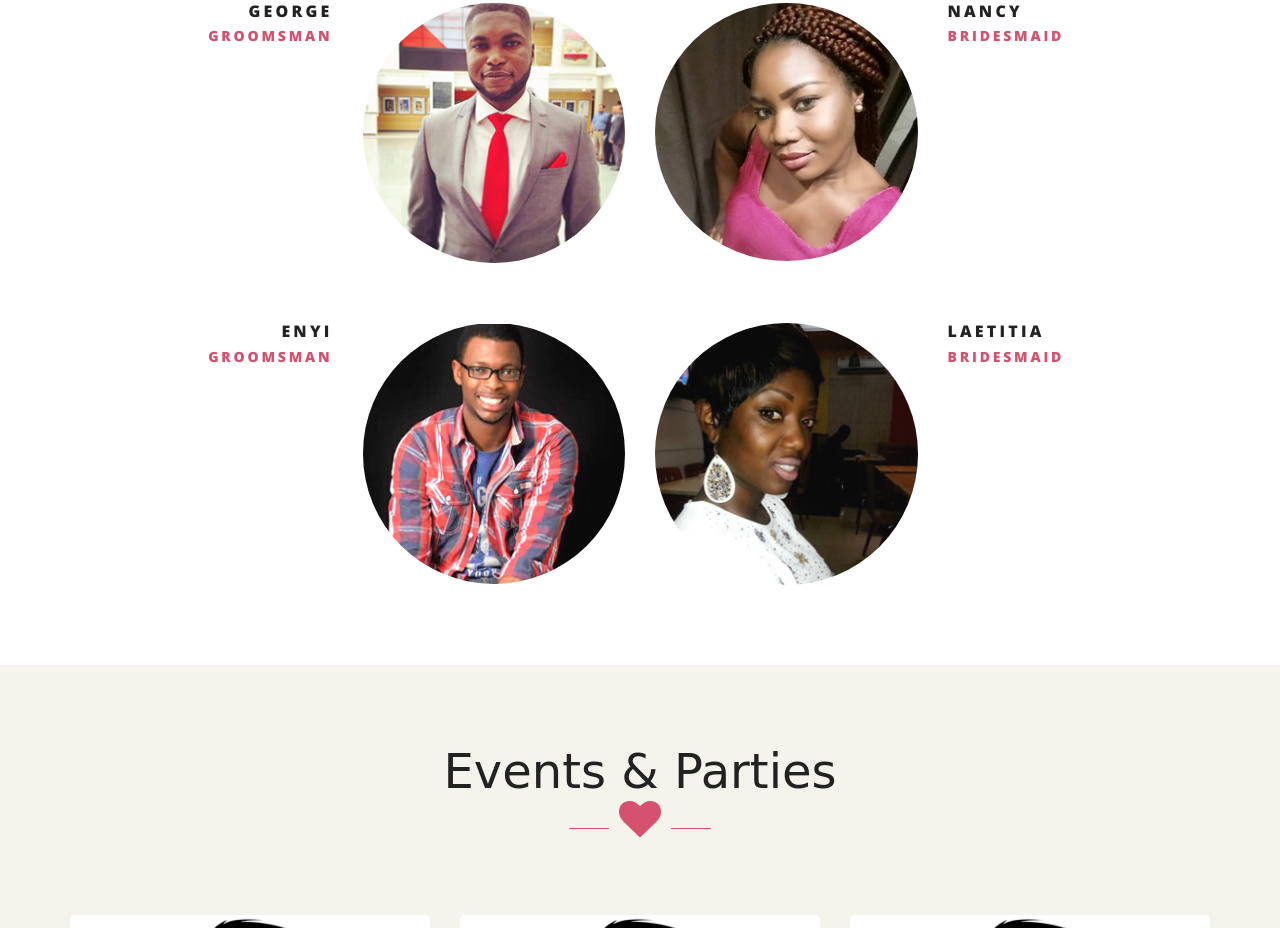
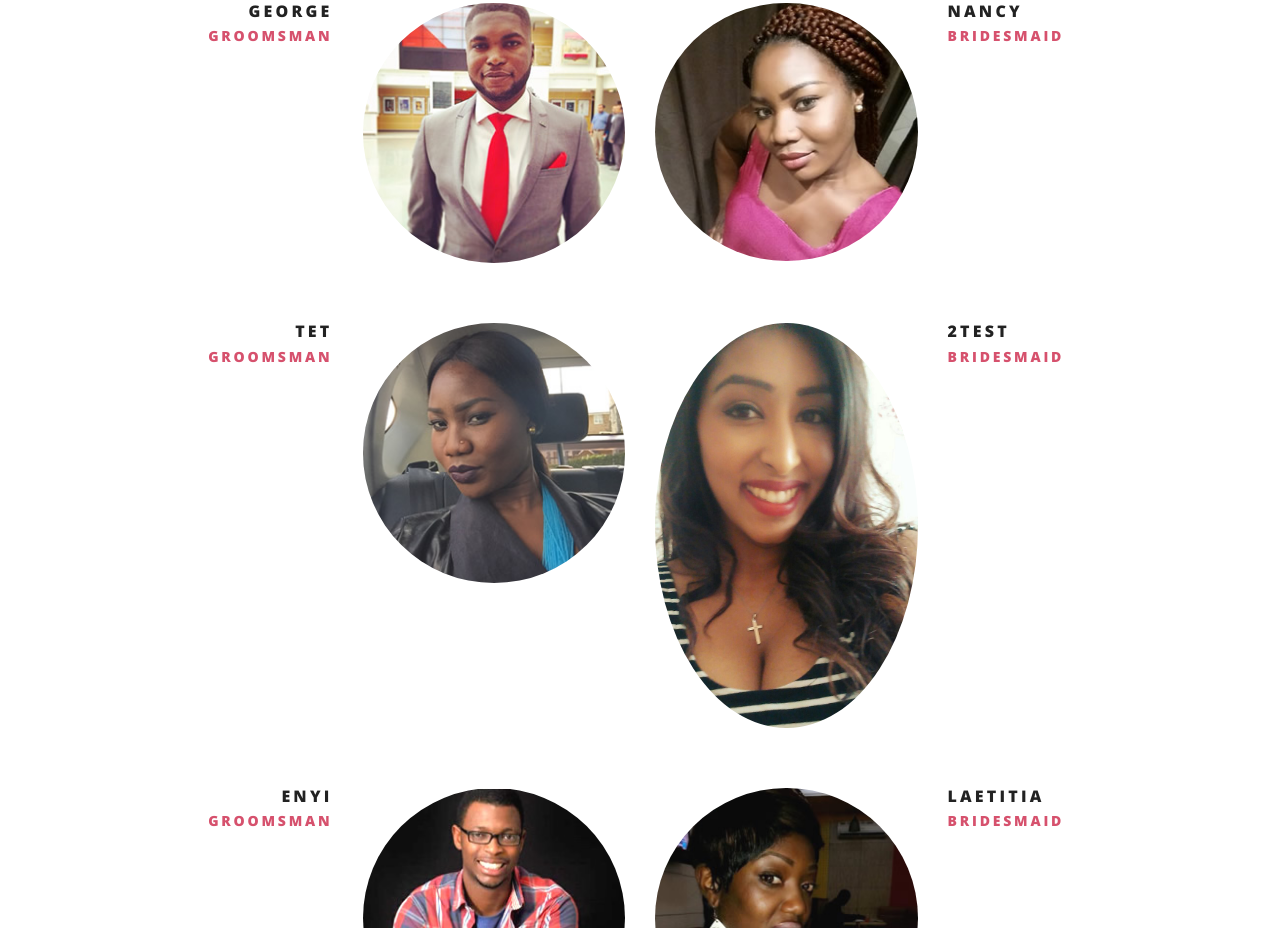
Before and after one commit to get2hue/get2hue.github.io, a plain HTML site: page index.html in a window 1280 px wide. Shown: the part 3608-4536 px from the top of the page. Drawn offline with nearby package versions, Linux system fonts and the light colour scheme; some packages are replaced by stand-ins of ours; a web font is replaced by a local one.

Commit message:
additions

```diff
--- a/index.html
+++ b/index.html
@@ -259,6 +259,32 @@
 					</div>
 					<div class="col-sm-3" data-scroll-reveal="enter from the right after 0.5s">
 						<h5>Nancy</h5>
+						<h6>Bridesmaid</h6>
+						<!--<p>Lorem ipsum dolor sit amet, consectetur adipiscing elit. Praesent sit amet pharetra nunc, non scelerisque ligula. Cras vel justo nulla. Vestibulum a sollicitudin metus, faucibus fermentum leo.</p>-->
+						<div class="mobile-divider"><span></span><i class="fa fa-heart"></i><span></span></div>
+					</div>
+				</div>
+				<div class="row row-margin">
+					<div class="col-sm-3 text-right" data-scroll-reveal="enter from the left after 0.25s">
+						<h5>Tet</h5>
+						<h6>Groomsman</h6>
+						<!--<p>Lorem ipsum dolor sit amet, consectetur adipiscing elit. Praesent sit amet pharetra nunc, non scelerisque ligula. Cras vel justo nulla. Vestibulum a sollicitudin metus, faucibus fermentum leo.</p>-->
+					</div>
+					<div class="col-sm-3" data-scroll-reveal="enter from the left after 0.25s">
+							<img src="images/people7.jpg" class="img-responsive img-circle" alt="" />
+							<span class="img-circle">
+							</span>
+						</a>
+						<div class="mobile-divider"><span></span><i class="fa fa-heart"></i><span></span></div>
+					</div>
+					<div class="col-sm-3" data-scroll-reveal="enter from the right after 0.5s">
+							<img src="images/people8.jpg" class="img-responsive img-circle" alt="" />
+							<span class="img-circle">
+							</span>
+						</a>
+					</div>
+					<div class="col-sm-3" data-scroll-reveal="enter from the right after 0.5s">
+						<h5>2test</h5>
 						<h6>Bridesmaid</h6>
 						<!--<p>Lorem ipsum dolor sit amet, consectetur adipiscing elit. Praesent sit amet pharetra nunc, non scelerisque ligula. Cras vel justo nulla. Vestibulum a sollicitudin metus, faucibus fermentum leo.</p>-->
 						<div class="mobile-divider"><span></span><i class="fa fa-heart"></i><span></span></div>
```
Also changed, not shown: images/people7.jpg (added), images/people8.jpg (added).
